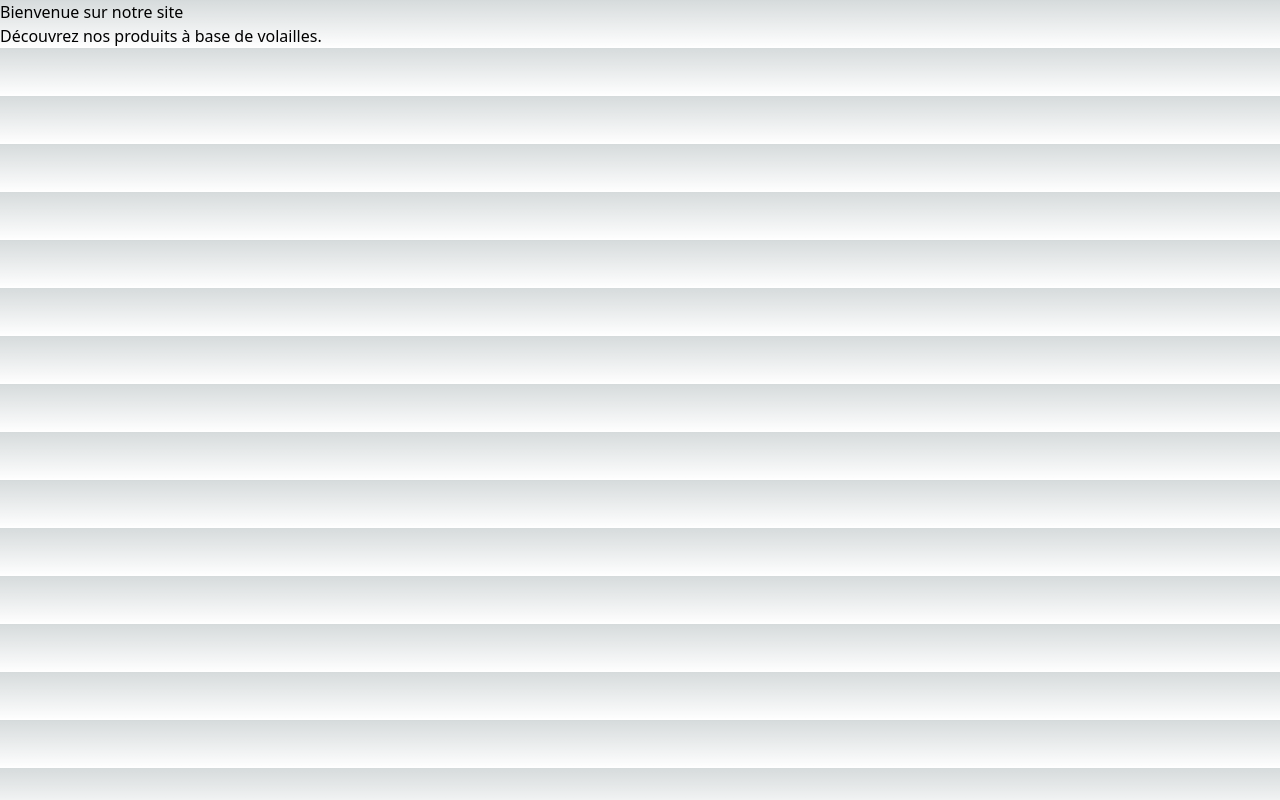
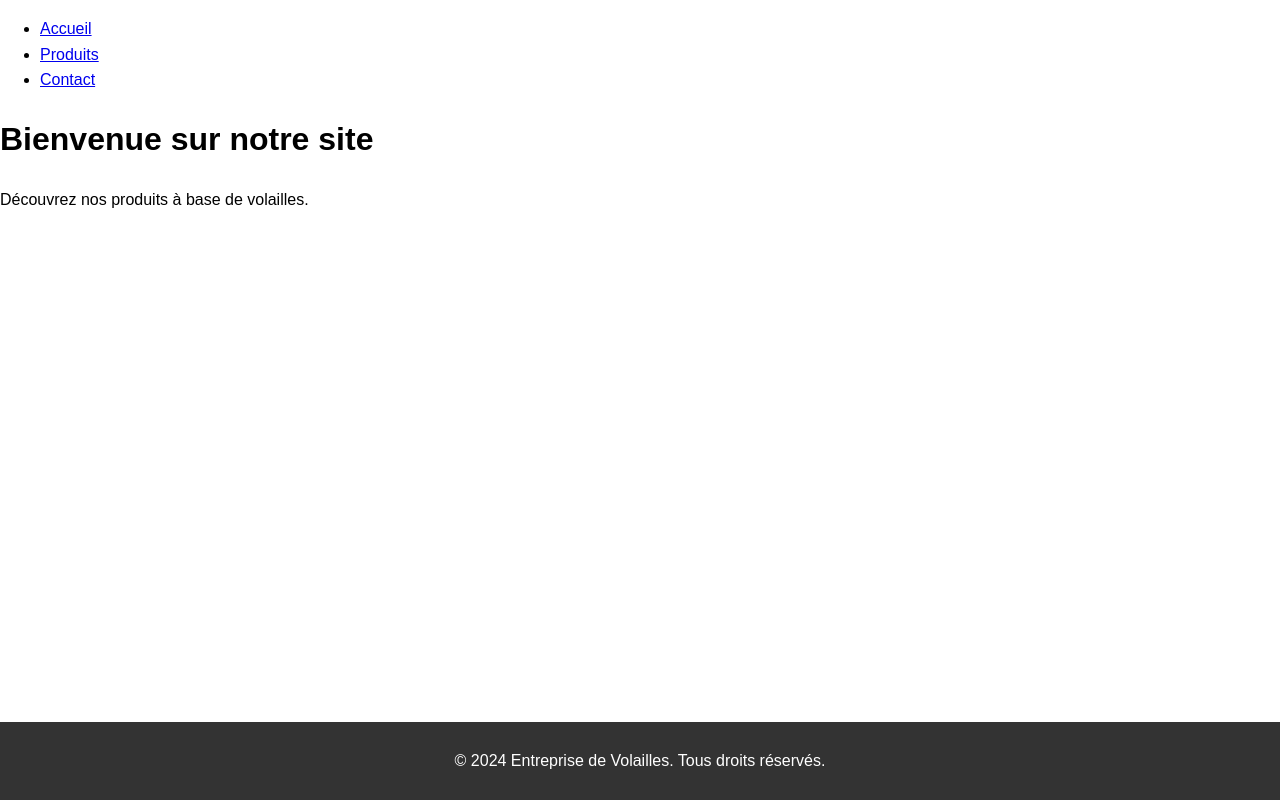
Before and after one commit to SilentCraftsman/Ferme-en-Bray, a Next.js app: page / in a window 1280 px wide. Built offline with nearby package versions, Linux system fonts and the light colour scheme.

Commit message:
Les bases du site

```diff
--- a/app/globals.css
+++ b/app/globals.css
@@ -1,33 +1,6 @@
-@tailwind base;
-@tailwind components;
-@tailwind utilities;
-
-:root {
-  --foreground-rgb: 0, 0, 0;
-  --background-start-rgb: 214, 219, 220;
-  --background-end-rgb: 255, 255, 255;
+/* styles/globals.css */
+body {
+  margin: 0;
+  font-family: Arial, sans-serif;
+  line-height: 1.6;
 }
-
-@media (prefers-color-scheme: dark) {
-  :root {
-    --foreground-rgb: 255, 255, 255;
-    --background-start-rgb: 0, 0, 0;
-    --background-end-rgb: 0, 0, 0;
-  }
-}
-
-body {
-  color: rgb(var(--foreground-rgb));
-  background: linear-gradient(
-      to bottom,
-      transparent,
-      rgb(var(--background-end-rgb))
-    )
-    rgb(var(--background-start-rgb));
-}
-
-@layer utilities {
-  .text-balance {
-    text-wrap: balance;
-  }
-}
--- a/app/layout.js
+++ b/app/layout.js
@@ -1,15 +1,16 @@
-import "./globals.css";
-
-
-export const metadata = {
-  title: "Create Next App",
-  description: "Generated by create next app",
-};
+// app/layout.js
+import Header from '../components/Header';
+import Footer from '../components/Footer';
+import './globals.css'; // Importez les styles globaux
 
 export default function RootLayout({ children }) {
-  return (
-    <html lang="en">
-      <body>{children}</body>
-    </html>
-  );
+    return (
+        <html lang="fr">
+            <body>
+                <Header />
+                <main>{children}</main>
+                <Footer />
+            </body>
+        </html>
+    );
 }
--- /dev/null
+++ b/components/Footer.js
@@ -0,0 +1,12 @@
+// components/Footer.js
+import '../styles/Footer.css'; // Importez le CSS global pour le Footer
+
+const Footer = () => {
+    return (
+        <footer className="footer">
+            <p>&copy; 2024 Entreprise de Volailles. Tous droits réservés.</p>
+        </footer>
+    );
+};
+
+export default Footer;
--- /dev/null
+++ b/components/Header.js
@@ -0,0 +1,18 @@
+// components/Header.js
+import Link from 'next/link';
+import styles from '../styles/Header.css';
+const Header = () => {
+    return (
+        <header className={styles.header}>
+            <nav>
+                <ul className={styles.navList}>
+                    <li><Link href="/">Accueil</Link></li>
+                    <li><Link href="/products">Produits</Link></li>
+                    <li><Link href="/contact">Contact</Link></li>
+                </ul>
+            </nav>
+        </header>
+    );
+};
+
+export default Header;
--- /dev/null
+++ b/styles/Footer.css
@@ -0,0 +1,10 @@
+/* styles/Footer.css */
+.footer {
+    background-color: #333;
+    color: white;
+    text-align: center;
+    padding: 10px 0;
+    position: fixed;
+    width: 100%;
+    bottom: 0;
+}
--- /dev/null
+++ b/styles/Header.css
@@ -0,0 +1,40 @@
+/* styles/Header.css */
+.header {
+    background-color: #333;
+    color: white;
+    padding: 10px 0;
+    text-align: center;
+}
+
+.nav-list {
+    list-style: none;
+    padding: 0;
+    margin: 0;
+    display: flex;
+    justify-content: center;
+}
+
+.nav-list li {
+    margin: 0 15px;
+}
+
+.nav-list a {
+    color: white;
+    text-decoration: none;
+    font-weight: bold;
+}
+
+.nav-list a:hover {
+    text-decoration: underline;
+}
+
+/* Media Query pour les écrans plus petits */
+@media (max-width: 600px) {
+    .nav-list {
+        flex-direction: column;
+    }
+
+    .nav-list li {
+        margin: 10px 0;
+    }
+}
```
